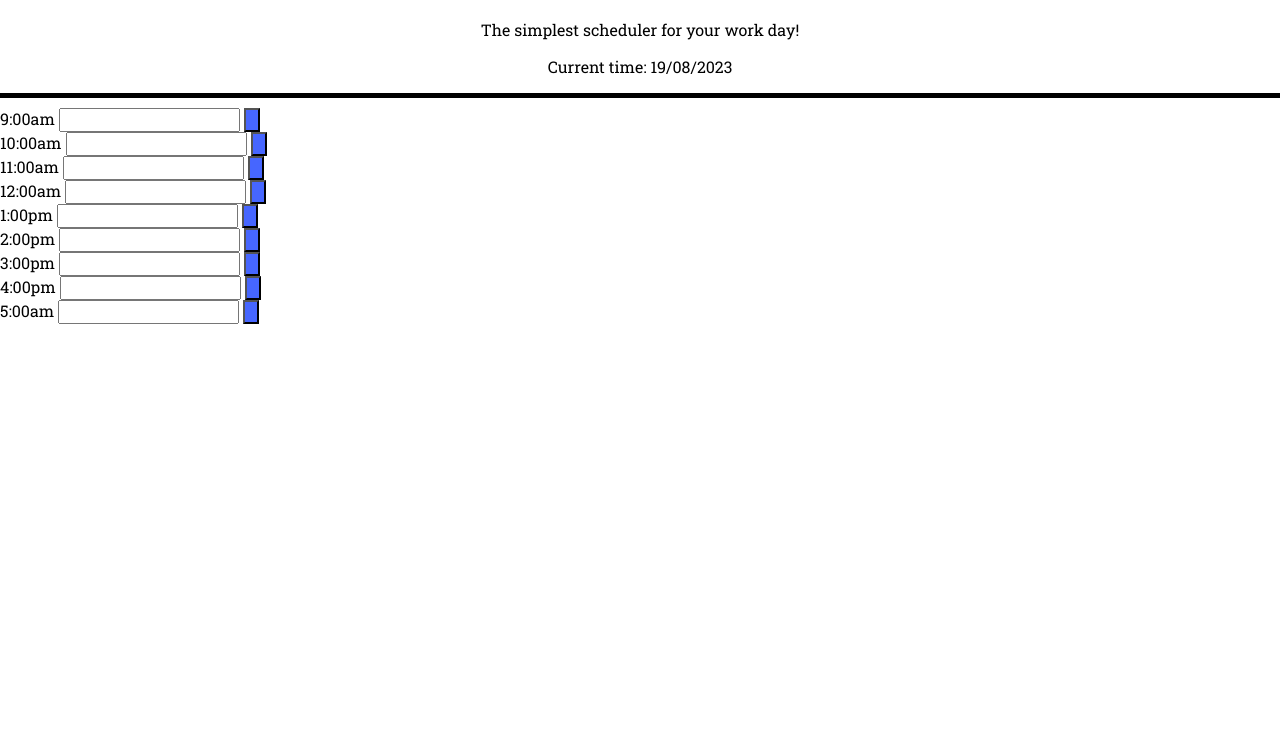
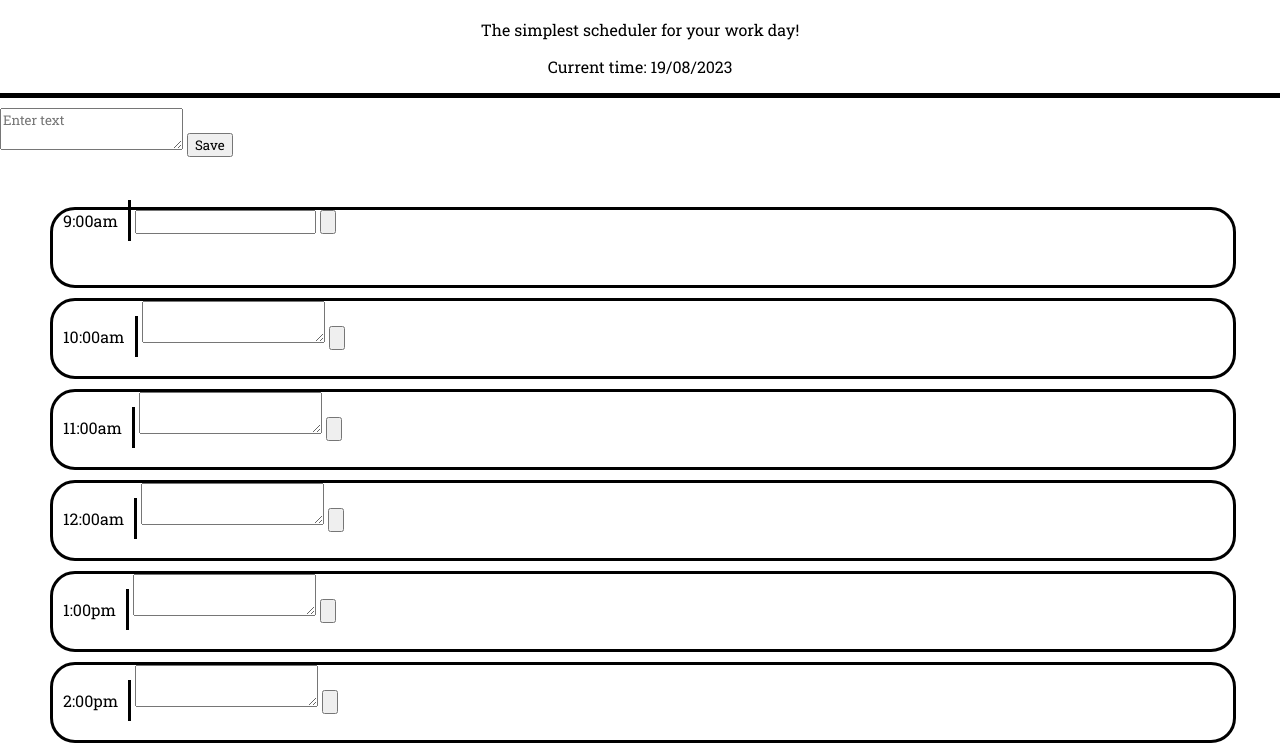
Before and after one commit to matthewbarnes1/workday-scheduler, a plain HTML site: page index.html in a window 1280 px wide. Shown: the part 67-812 px from the top of the page. Drawn offline with nearby package versions, Linux system fonts and the light colour scheme.

Commit message:
working on localstorage input/output

```diff
--- a/Assets/style.css
+++ b/Assets/style.css
@@ -4,6 +4,9 @@
   margin:0;
   border:0;
   padding:0;
+  --pastColor: grey;
+  --presentColor: red;
+  --futureColor: green;
 }
 
 title{
@@ -29,32 +32,32 @@ header{
 
 }
 
+
+
 header h1{}
 
 main{}
 
-footer{}
-
-
-/* * These classes will be used to change BG color of the cards */
-.past{
-  background-color:grey;
+.fullSchedule{
+  margin:50px;
+  align-content: center;
 }
 
-.present{
-background-color:red;
+.card{
+  border-style:solid;
+  border-color:black;
+  border-radius: 25px;
+  margin-bottom: 10px;
+  width: 100%;
+  height: 75px;
 }
 
-.future{
-background-color:green;
+label{
+margin:0;
+padding:10px;
+border-right:solid;
+border-right-color:black;
 }
 
-.fullSchedule{
-margin:auto;
-align-content: center;
+.lockButton{
 }
-
-
-.lockButton{
-  background-color:#4666FF;
-}
--- a/Develop/script.js
+++ b/Develop/script.js
@@ -1,5 +1,5 @@
+//TODO: The dayjs time needs to be formatted
 
-//TODO: The dayjs time needs to be formatted
 setInterval(function ()
   {
     const time = dayjs().format('DD/MM/YYYY');
@@ -7,4 +7,30 @@ setInterval(function ()
 
 }, 1000);
 
-var input = document.getElementsByClassName("textfield");
+function toggleLocalStorage() {
+    const textArea = document.getElementById('textArea');
+    const toggleButton = document.getElementById('toggleButton');
+
+    // Check if there's already saved content
+    const savedValue = localStorage.getItem('savedText');
+
+    if (savedValue) {
+      // If saved content exists, delete it from localStorage and clear the textarea
+      localStorage.removeItem('savedText');
+      textArea.value = '';
+      toggleButton.textContent = '🔓'; // Unlocked icon
+    } else {
+      // If no saved content, save the textarea content to localStorage
+      localStorage.setItem('savedText', textArea.value);
+      toggleButton.textContent = '🔒'; // Locked icon
+    }
+  }
+
+  // When the page loads, retrieve the saved value from localStorage and display it in the textarea
+  window.onload = function() {
+    const savedValue = localStorage.getItem('savedText');
+    if (savedValue) {
+      document.getElementById('textArea').value = savedValue;
+      document.getElementById('toggleButton').textContent = '🔒'; // Locked icon
+    }
+  };
--- a/index.html
+++ b/index.html
@@ -1,11 +1,10 @@
 <!DOCTYPE html>
 <html lang="en">
-
   <head>
-    <meta charset="UTF-8">
-    <meta name="viewport" content="width=device-width, initial-scale=1.0">
-    <link rel="stylesheet" type="text/css" href="Assets/style.css">
-    <link rel="resetsheet" type="text/css" href="Assets/reset.css">
+    <meta charset="UTF-8" />
+    <meta name="viewport" content="width=device-width, initial-scale=1.0" />
+    <link rel="stylesheet" type="text/css" href="Assets/style.css" />
+    <link rel="resetsheet" type="text/css" href="Assets/reset.css" />
     <title>Work Day Scheduler</title>
   </head>
 
@@ -16,67 +15,77 @@
       <p id="timeEl">Loading</p>
     </header>
 
+    <textarea id="textArea" placeholder="Enter text"></textarea>
+    <button id="toggleButton" onclick="toggleLocalStorage()">Save</button>
+
     <main>
+
+        <section id="test">
+
+        </section>
+
       <section class="fullSchedule">
-            <section class="" id="9">
+
+
+
+        <section class="card" id="9">
           <label>9:00am</label>
-                <input type="text" class="textfield">
-                <input type="button" class="lockButton">
+          <input type="text" id="hello">
+          <input type="button" class="lockButton" />
         </section>
-            <section class="" id="10">
+
+        <section class="card" id="10">
           <label>10:00am</label>
 
-                <input type="text" class="textfield">
-                <input type="button" class="lockButton">
+          <textarea></textarea>
+          <input type="button" class="lockButton" />
         </section>
-            <section class="" id="11">
+        <section class="card" id="11">
           <label>11:00am</label>
 
-                <input type="text" class="textfield">
-                <input type="button" class="lockButton">
+          <textarea></textarea>
+          <input type="button" class="lockButton" />
         </section>
-            <section class="" id="12">
+        <section class="card" id="12">
           <label>12:00am</label>
 
-                <input type="text" class="textfield">
-                <input type="button" class="lockButton">
+          <textarea></textarea>
+          <input type="button" class="lockButton" />
         </section>
-            <section class="" id="1">
+        <section class="card" id="1">
           <label>1:00pm</label>
 
-                <input type="text" class="textfield">
-                <input type="button" class="lockButton">
+          <textarea></textarea>
+          <input type="button" class="lockButton" />
         </section>
-            <section class="" id="2">
+        <section class="card" id="2">
           <label>2:00pm</label>
 
-                <input type="text" class="textfield">
-                <input type="button" class="lockButton">
+          <textarea></textarea>
+          <input type="button" class="lockButton" />
         </section>
-            <section class="" id="3">
+        <section class="card" id="3">
           <label>3:00pm</label>
 
-                <input type="text" class="textfield">
-                <input type="button" class="lockButton">
+          <textarea></textarea>
+          <input type="button" class="lockButton" />
         </section>
-            <section class="" id="4">
+        <section class="card" id="4">
           <label>4:00pm</label>
 
-                <input type="text" class="textfield">
-                <input type="button" class="lockButton">
+          <textarea></textarea>
+          <input type="button" class="lockButton" />
         </section>
-            <section class="" id="5">
+        <section class="card" id="5">
           <label>5:00am</label>
 
-                <input type="text" class="textfield">
-                <input type="button" class="lockButton">
+          <textarea></textarea>
+          <input type="button" class="lockButton" />
         </section>
       </section>
     </main>
 
-
-    <script src="Develop/script.js" rel="localScript"></script>
+    <script src="Develop/script.js" rel="localscript"></script>
     <script src="https://cdn.jsdelivr.net/npm/dayjs@1/dayjs.min.js"></script>
   </body>
-
 </html>
```
Lines whose indentation alone changed are shown as unchanged.
